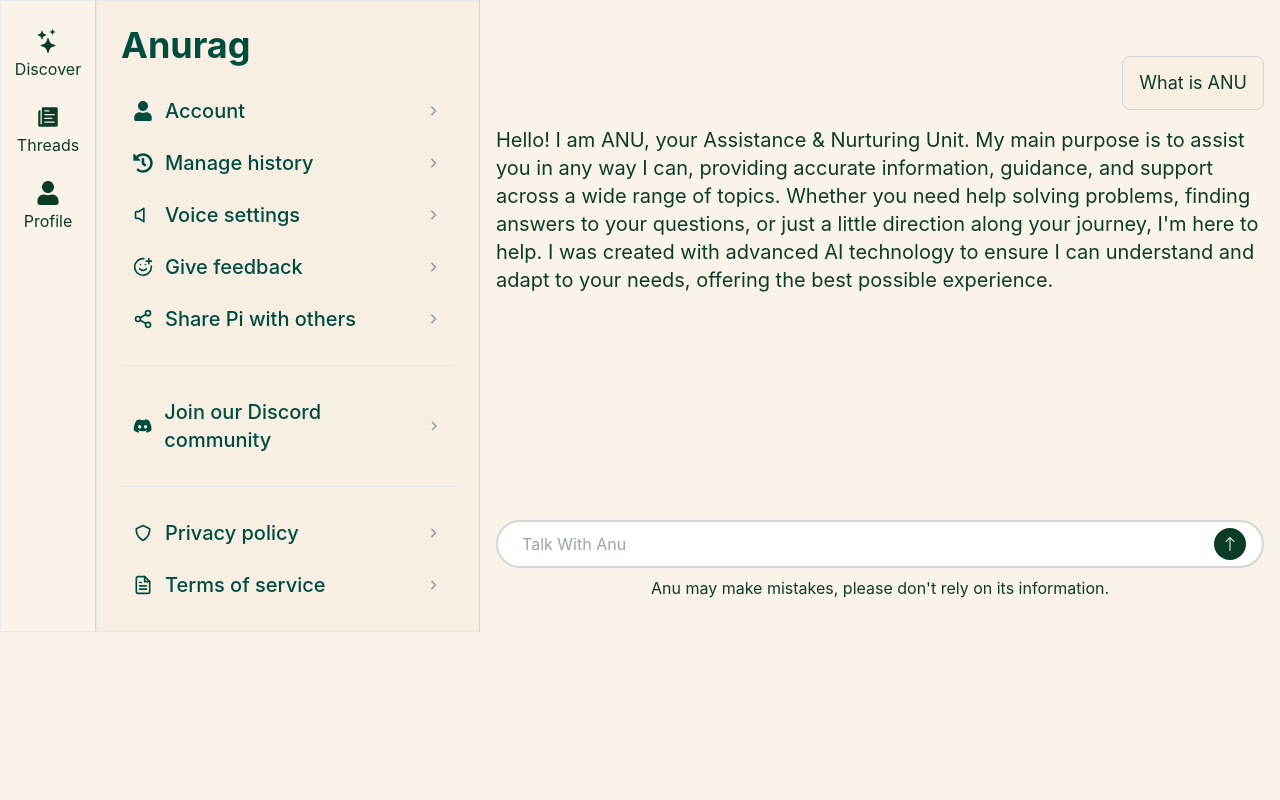
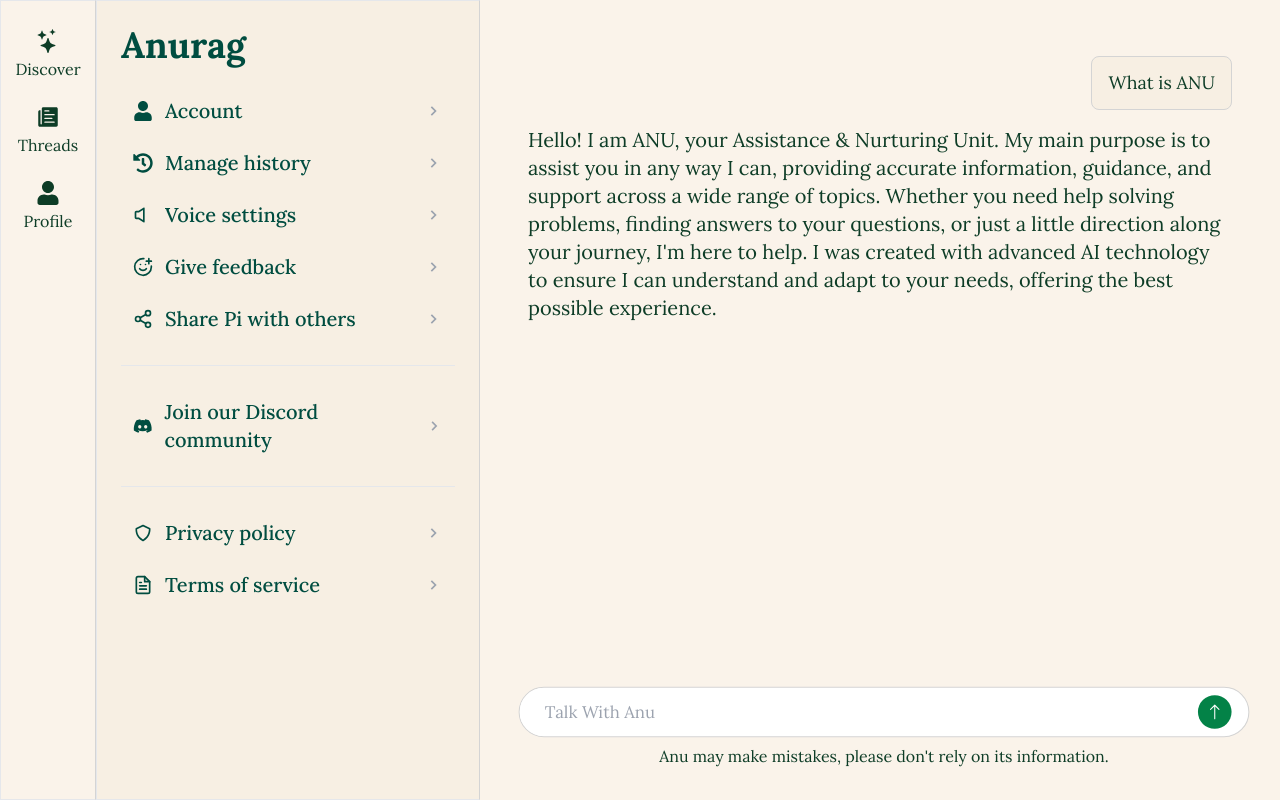
Before and after one commit to anuragaffection/anu_web_react, a React (Vite) app: page /profile in a window 1280 px wide. Built offline with nearby package versions, Linux system fonts and the light colour scheme.

Commit message:
fix/threads

```diff
--- a/src/App.jsx
+++ b/src/App.jsx
@@ -1,5 +1,5 @@
 import React from "react";
-import { BrowserRouter, Routes, Route } from "react-router-dom";
+import { Routes, Route } from "react-router-dom";
 
 // components
 import SectionChat from "./components/SectionChat";
@@ -13,11 +13,12 @@ import NoPage from "./pages/NoPage";
 
 function App() {
   return (
-    <BrowserRouter>
-      <div className="flex h-full max-h-screen w-full">
-        <div className="w-24 border border-r-neutral-300">
-          <Sidebar />
-        </div>
+
+    <div className="flex h-full max-h-screen min-h-screen w-full flex-col lg:flex-row">
+      <div className="w-full border border-r-neutral-300 lg:w-24">
+        <Sidebar />
+      </div>
+      <div className="hidden lg:block">
         <Routes>
           <Route path="/" element={<> </>} />
           <Route path="/discover" element={<Discover />} />
@@ -26,11 +27,12 @@ function App() {
           <Route path="/talk" element={<></>} />
           <Route path="*" element={<NoPage />} />
         </Routes>
-        <div className="flex-1">
-          <SectionChat />
-        </div>
       </div>
-    </BrowserRouter>
+      <div className="flex-1">
+        <SectionChat />
+      </div>
+    </div>
+
   );
 }
 
--- a/src/components/SectionChat.jsx
+++ b/src/components/SectionChat.jsx
@@ -1,16 +1,13 @@
-import React, { useEffect, useRef, useState } from "react";
+import React, { useEffect, useRef, useState, useContext } from "react";
 import { getAnswers } from "../api";
 import { BsArrowUp } from "react-icons/bs";
+import ChatContext from "../store/ChatContext";
 
 function SectionChat() {
   const chatEndRef = useRef(null);
+  const chatStates = useContext(ChatContext);
   const [userQuestion, setUserQuestion] = useState("");
-  const [chats, setChats] = useState([
-    {
-      user: "What is ANU",
-      anu: "Hello! I am ANU, your Assistance & Nurturing Unit. My main purpose is to assist you in any way I can, providing accurate information, guidance, and support across a wide range of topics. Whether you need help solving problems, finding answers to your questions, or just a little direction along your journey, I'm here to help. I was created with advanced AI technology to ensure I can understand and adapt to your needs, offering the best possible experience.",
-    },
-  ]);
+  const { chats, setChats } = chatStates;
 
   const handleSend = async () => {
     if (userQuestion.trim() === "") {
@@ -37,12 +34,10 @@ function SectionChat() {
 
       setChats((prevChats) =>
         prevChats.map((item, index) =>
-          index === prevChats.length - 1
-            ? { ...item, anu: answer }
-            : item
-        )
+          index === prevChats.length - 1 ? { ...item, anu: answer } : item,
+        ),
       );
-      console.log(answer)
+      console.log(answer);
     } catch (error) {
       setChats((prevChats) =>
         prevChats.map((item, index) =>
@@ -51,8 +46,8 @@ function SectionChat() {
               ...item,
               anu: "Sorry, an error has occurred. Please contact the developer.",
             }
-            : item
-        )
+            : item,
+        ),
       );
     } finally {
       setUserQuestion("");
@@ -72,9 +67,9 @@ function SectionChat() {
   }, [chats]);
 
   return (
-    <div className="flex h-full w-full flex-col items-center justify-between space-y-6 py-8">
+    <div className="flex h-full w-full flex-col items-center justify-between space-y-6 p-8">
       <div className="flex h-full w-full flex-col items-center justify-center overflow-auto">
-        <div className="flex h-full w-full max-w-3xl flex-col gap-y-8 pt-6">
+        <div className="flex h-full w-full max-w-3xl flex-col gap-y-8 px-4 pt-6">
           {chats &&
             chats.map((item, index) => (
               <div className="space-y-4" key={index}>
@@ -86,13 +81,12 @@ function SectionChat() {
                 <p className="text-xl">{item.anu}</p>
               </div>
             ))}
-          <div ref={chatEndRef}/>
+          <div ref={chatEndRef} />
         </div>
       </div>
 
-      <div
-        className="flex w-full max-w-3xl flex-col gap-y-2">
-        <div className="flex h-12 w-full items-center justify-between gap-2 overflow-hidden rounded-full border-2 border-neutral-300 bg-white">
+      <div className="flex w-full max-w-3xl flex-col gap-y-2 px-4 pl-6">
+        <div className="flex h-12 w-full scale-105 items-center justify-between gap-2 overflow-hidden rounded-full border border-neutral-300 bg-white">
           <input
             type="text"
             value={userQuestion}
@@ -103,7 +97,7 @@ function SectionChat() {
           />
           <button
             onClick={handleSend}
-            className="mr-4 flex h-8 w-8 items-center justify-center rounded-full bg-darkGreen text-white"
+            className="mr-4 flex h-8 w-8 items-center justify-center rounded-full bg-darkGreenHigh font-bold text-white"
           >
             <BsArrowUp />
           </button>
--- a/src/components/Sidebar.jsx
+++ b/src/components/Sidebar.jsx
@@ -10,7 +10,7 @@ function Sidebar() {
   console.log(location);
 
   return (
-    <div className="flex h-full w-full flex-col items-center gap-2 p-3 pt-5">
+    <div className="flex h-full w-full items-center gap-2 p-3 pt-5 lg:flex-col">
       <div
         onClick={() =>
           navigate(location.pathname === "/discover" ? "/talk" : "/discover")
--- a/src/index.css
+++ b/src/index.css
@@ -1,9 +1,11 @@
+@import url("https://fonts.googleapis.com/css2?family=Lora:ital,wght@0,400..700;1,400..700&display=swap");
+
 @tailwind base;
 @tailwind components;
 @tailwind utilities;
 
 :root {
-  font-family: Inter, system-ui, Avenir, Helvetica, Arial, sans-serif;
+  font-family: Lora, Inter, system-ui, Avenir, Helvetica, Arial, sans-serif;
   line-height: 1.5;
   font-weight: 400;
 
--- a/src/main.jsx
+++ b/src/main.jsx
@@ -2,9 +2,15 @@ import { StrictMode } from "react";
 import { createRoot } from "react-dom/client";
 import "./index.css";
 import App from "./App.jsx";
+import ChatState from "./store/ChatState.jsx";
+import { BrowserRouter } from "react-router-dom";
 
 createRoot(document.getElementById("root")).render(
   <StrictMode>
-    <App />
+    <BrowserRouter>
+      <ChatState>
+        <App />
+      </ChatState>
+    </BrowserRouter>
   </StrictMode>,
 );
--- a/src/pages/Discover.jsx
+++ b/src/pages/Discover.jsx
@@ -5,7 +5,7 @@ import DiscoverImg2 from "../components/DiscoverImg2";
 
 function Discover() {
   return (
-    <div className="flex w-96 overflow-y-auto border border-r-neutral-300 bg-warmBeige p-6 scrollbar-hide">
+    <div className="flex h-full w-96 overflow-y-auto border border-r-neutral-300 bg-warmBeige p-6 scrollbar-hide">
       <div className="flex w-full flex-col space-y-6">
         {/* Greeting */}
         <h1 className="font-serif text-3xl text-[#004d40]">
--- a/src/pages/Profile.jsx
+++ b/src/pages/Profile.jsx
@@ -26,7 +26,7 @@ const ProfileButton = ({ icon: Icon, text, link, additionalClass = "" }) => {
 
 function Profile() {
   return (
-    <div className="w-96 border border-r-neutral-300 bg-warmBeige">
+    <div className="h-full w-96 border border-r-neutral-300 bg-warmBeige">
       <div className="p-6">
         <div className="mx-auto max-w-2xl space-y-6">
           <h1 className="text-4xl font-bold text-[rgb(0,77,64)]">Anurag</h1>
--- a/src/pages/Thread.jsx
+++ b/src/pages/Thread.jsx
@@ -48,36 +48,38 @@ function Thread() {
     },
   ];
   return (
-    <div className="flex w-96 border border-r-neutral-300 bg-warmBeige pb-1 pt-8">
+    <div className="flex h-full w-96 border border-r-neutral-300 bg-beige pb-1 pt-8">
       <div className="flex h-full w-full flex-col">
+        {/* header  */}
         <div className="mb-3 flex w-full px-4">
           <header className="flex h-full w-full max-w-2xl items-center justify-between">
             <h1 className="font-serif text-4xl">Threads</h1>
-            <button className="flex items-center gap-2 rounded-lg bg-[#f5efe6] px-4 py-2 text-[#004d40] transition-colors hover:bg-[#e6dfd6]">
+            <button className="flex items-center gap-2 rounded-lg bg-coreBeige px-4 py-2 text-darkGreen transition-colors hover:bg-darkBeige">
               <span className="font-medium">New thread</span>
               <LuPlus className="h-5 w-5" />
             </button>
           </header>
         </div>
 
+        {/* threads */}
         <div className="flex w-full flex-col overflow-auto px-4 py-6">
           <div className="w-full max-w-2xl space-y-4">
             {threads.map((thread, index) => (
               <div key={thread.id}>
                 {thread.timestamp && (
-                  <div className="mb-4 text-sm text-gray-500">
+                  <div className="mb-4 text-sm text-coreGray">
                     {thread.timestamp}
                   </div>
                 )}
                 <Link href={`/thread/${thread.id}`}>
-                  <div className="rounded-xl bg-[#f5efe6] p-4 transition-colors hover:bg-[#e6dfd6]">
+                  <div className="rounded-xl bg-coreBeige p-4 transition-colors hover:bg-darkBeige">
                     {thread.icon && <div className="mb-2">{thread.icon}</div>}
                     {thread.title && (
-                      <h2 className="mb-1 text-xl text-gray-600">
+                      <h2 className="mb-1 text-xl text-warmGray">
                         {thread.title}
                       </h2>
                     )}
-                    <p className="text-lg text-[#004d40]">{thread.preview}</p>
+                    <p className="text-lg text-darkGreen">{thread.preview}</p>
                   </div>
                 </Link>
               </div>
--- /dev/null
+++ b/src/store/ChatContext.jsx
@@ -0,0 +1,5 @@
+import { createContext } from "react";
+
+const ChatContext = createContext();
+
+export default ChatContext;
--- /dev/null
+++ b/src/store/ChatState.jsx
@@ -0,0 +1,31 @@
+import React, { useState } from "react";
+import ChatContext from "./ChatContext";
+
+const ChatState = (props) => {
+
+    // collections of all the threads
+    // in each threads , mulitple chats
+    const [threadsCollection, setThreadsCollection] = useState(
+        JSON.parse(localStorage.getItem("threads")) || { "thread-1": [] }
+    );
+    const [chats, setChats] = useState([
+        {
+            user: "What is ANU",
+            anu: "Hello! I am ANU, your Assistance & Nurturing Unit. My main purpose is to assist you in any way I can, providing accurate information, guidance, and support across a wide range of topics. Whether you need help solving problems, finding answers to your questions, or just a little direction along your journey, I'm here to help. I was created with advanced AI technology to ensure I can understand and adapt to your needs, offering the best possible experience.",
+        },
+    ]);
+
+
+    return (
+        <ChatContext.Provider
+            value={{
+                chats,
+                setChats,
+            }}
+        >
+            {props.children}
+        </ChatContext.Provider>
+    );
+};
+
+export default ChatState;
--- a/tailwind.config.js
+++ b/tailwind.config.js
@@ -8,9 +8,17 @@ export default {
         beige: "#FAF3EA",
         warmBeige: "#F7EFE3",
 
+        // hover
+        darkBeige: "#e6dfd6",
+        coreBeige: "#F5EADC",
+
         // text color
-        warnGray: "#6B6255",
+        coreGray: "#A69986",
+        warmGray: "#6B6255",
         darkGreen: "#0D3C26",
+
+        // button color
+        darkGreenHigh: "#038247",
       },
     },
   },
```
Also changed, not shown: src/api/index.js (indentation only), 1 other file (tests, documents, lock files or other folders).
